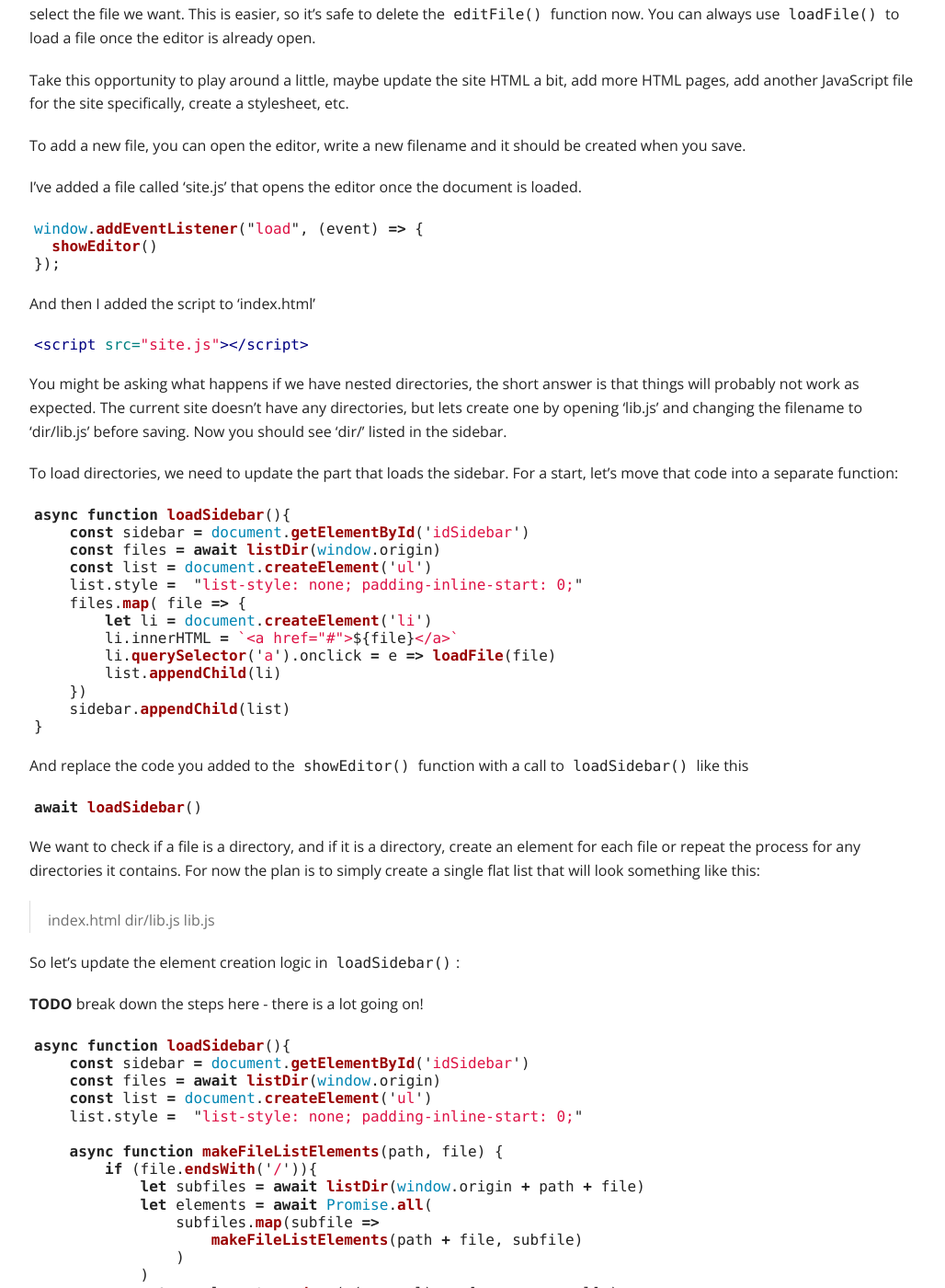
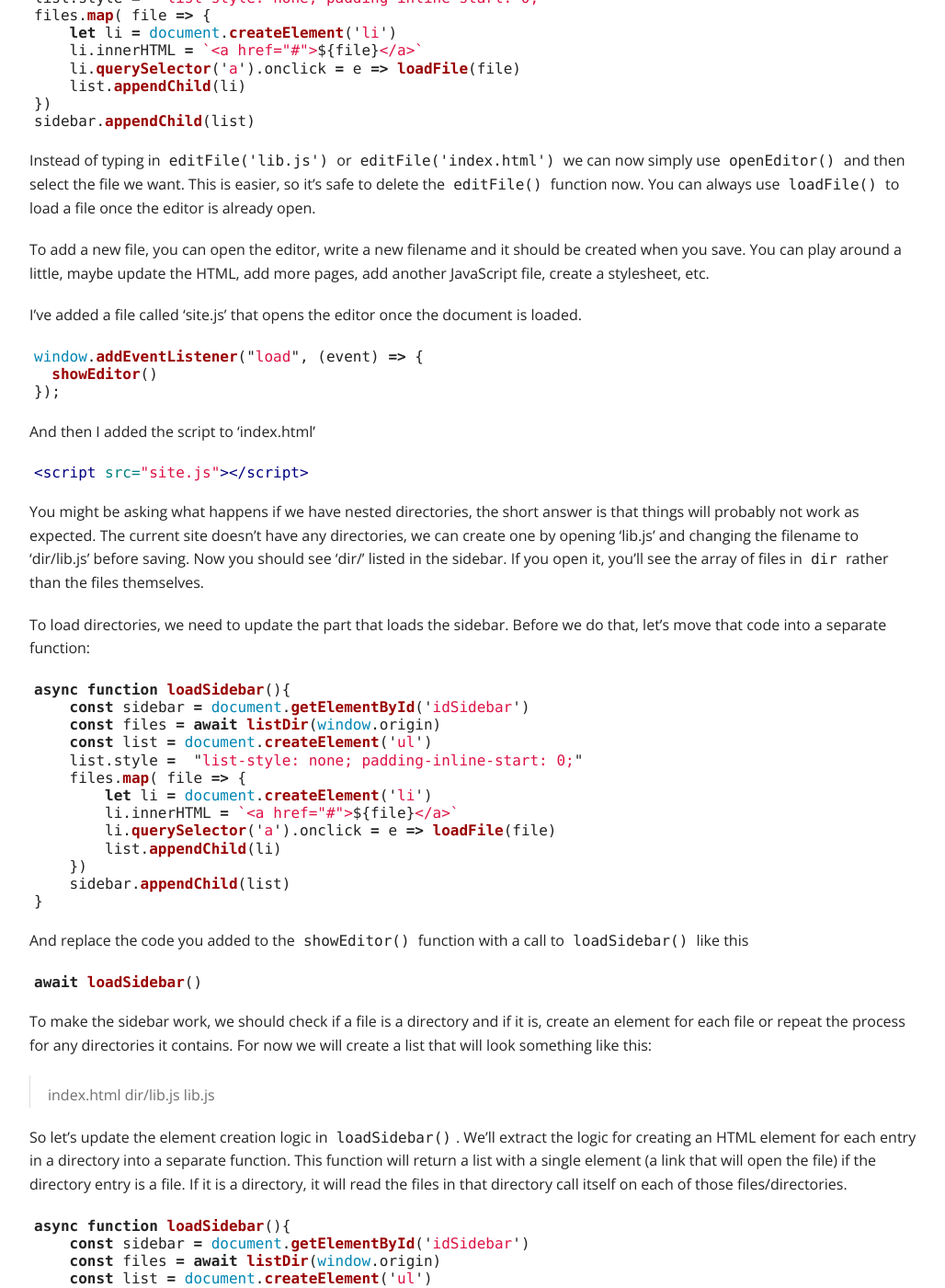
Before and after one commit to dirkcuys/thebacklog, a Jekyll site: the page built from projects/agregore-web-apps/part-3.md, in a window 1280 px wide and 1400 px high, scrolled down 2567 px. Shown: the whole window at 92% size, without its empty margins (123-1151 px from the left). Built offline with Jekyll 4.4.1, drawn with Linux system fonts in a browser that asks for light colours; nearby versions of some CDN libraries; some of the changed text lies outside the part shown.

Commit message:
Update part 3 & 4

````diff
--- a/projects/agregore-web-apps/part-3.md
+++ b/projects/agregore-web-apps/part-3.md
@@ -4,7 +4,7 @@
 ---
 # Part III
 
-So, let's assume we've lots the code from part [1 & 2]({{site.baseurl}}/projects/agregore-web-apps/part-1/), lets quickly bootstrap. Open ipfs://bafybeiczsscdsbs7ffqz55asqdf3smv6klcw3gofszvwlyarci47bgf354 and enter the following in the development console:
+Starting out, we'll assume we lost the code from part [1 & 2]({{site.baseurl}}/projects/agregore-web-apps/part-1/), let's quickly bootstrap. Open an [empty IPFS folder](ipfs://bafyaabakaieac/) in Agregore Browser and open the dev tools (Ctrl+Shift+I) and go to the console tab. Enter the following:
 
 ```js
 async function updateSite(filename, content){
@@ -61,7 +61,7 @@
 setTimeout( () => editFile('index.html'), 1000)
 ```
 
-Copy the code below in the editor and hit save.
+Again you will see some error text in the text area. Replace that with the code below and save again.
 
 ```html
 <html>
@@ -77,17 +77,25 @@
 
 A typical website consist of more than one file, in our example we have 'index.html' and 'lib.js'. Lets add a sidebar that lists all the files on our site. We can get a list of list of all the files in a directory in IPFS by adding '?noResolve' to the path. Try it by adding '?noResolve' to the current ipfs URL in the address bar, you should see a list that includes '../', './index.html' and './lib.js'. These are all the files for our site!
 
-So lets update './lib.js' to get this info for us. Open lib.js using `editFile('lib.js')` in the dev console and add the following function:
+Let's create a function to fetch the contents of a directory. Normally when we fetch an IPFS directory in the Agregore Browser, it checks to see if there is an index file present and if so, it returns that file. To disable that, we add the querystring `?noResolve` to the end of the directory URL
 
 ```js
 async function listDir(path){
-    const resp = await fetch(window.origin + '?noResolve')
+    const resp = await fetch(path + '?noResolve')
     const files = await resp.json()
     return files
 }
 ```
 
-We want to load this data into a sidebar, so we need to restructure the HTML for the editor a bit. Change the line
+We can test this function in the console by running, it should return the array `["index.html", "lib.js"]`.
+
+```
+await listDir(window.origin)
+```
+
+Now add the function './lib.js' using `editFile('lib.js')` in the dev console and adding the function body to the file.
+
+We want to load this data into a sidebar, so we need to restructure the HTML for the editor a bit. We'll have to update the HTML we've assigned to the editor. Change the part
 
 ```js
 editorDiv.innerHTML = `
@@ -96,6 +104,7 @@
 ```
 
 to the following:
+
 ```js
 editorDiv.innerHTML = `<div style="display: flex; flex-grow: 1; padding: 1em">
     <div id="idSidebar" style="padding-right: 1em;"><h2>Files</h2>
@@ -110,7 +119,7 @@
 </div>`
 ```
 
-And at the end of the 'showEditor' function add the logic to create a list with all the files and add it to the sidebar:
+And add the logic to create a list with all the files and add it to the sidebar at the end of the 'showEditor' function:
 
 ```js
 const sidebar = document.getElementById('idSidebar')
@@ -128,9 +137,7 @@
 
 Instead of typing in `editFile('lib.js')` or `editFile('index.html')` we can now simply use `openEditor()` and then select the file we want. This is easier, so it's safe to delete the `editFile()` function now. You can always use `loadFile()` to load a file once the editor is already open.
 
-Take this opportunity to play around a little, maybe update the site HTML a bit, add more HTML pages, add another JavaScript file for the site specifically, create a stylesheet, etc.
-
-To add a new file, you can open the editor, write a new filename and it should be created when you save.
+To add a new file, you can open the editor, write a new filename and it should be created when you save. You can play around a little, maybe update the HTML, add more pages, add another JavaScript file, create a stylesheet, etc.
 
 I've added a file called 'site.js' that opens the editor once the document is loaded.
 
@@ -146,9 +153,9 @@
 <script src="site.js"></script>
 ```
 
-You might be asking what happens if we have nested directories, the short answer is that things will probably not work as expected. The current site doesn't have any directories, but lets create one by opening 'lib.js' and changing the filename to 'dir/lib.js' before saving. Now you should see 'dir/' listed in the sidebar.
+You might be asking what happens if we have nested directories, the short answer is that things will probably not work as expected. The current site doesn't have any directories, we can create one by opening 'lib.js' and changing the filename to 'dir/lib.js' before saving. Now you should see 'dir/' listed in the sidebar. If you open it, you'll see the array of files in `dir` rather than the files themselves.
 
-To load directories, we need to update the part that loads the sidebar. For a start, let's move that code into a separate function:
+To load directories, we need to update the part that loads the sidebar. Before we do that, let's move that code into a separate function:
 
 ```js
 async function loadSidebar(){
@@ -167,19 +174,18 @@
 ```
 
 And replace the code you added to the `showEditor()` function with a call to `loadSidebar()` like this
+
 ```js
 await loadSidebar()
 ```
 
-We want to check if a file is a directory, and if it is a directory, create an element for each file or repeat the process for any directories it contains. For now the plan is to simply create a single flat list that will look something like this:
+To make the sidebar work, we should check if a file is a directory and if it is, create an element for each file or repeat the process for any directories it contains. For now we will create a list that will look something like this:
 
 > index.html
 > dir/lib.js
 > lib.js
 
-So let's update the element creation logic in `loadSidebar()`:
-
-**TODO** break down the steps here - there is a lot going on!
+So let's update the element creation logic in `loadSidebar()`. We'll extract the logic for creating an HTML element for each entry in a directory into a separate function. This function will return a list with a single element (a link that will open the file) if the directory entry is a file. If it is a directory, it will read the files in that directory call itself on each of those files/directories.
 
 ```js
 async function loadSidebar(){
````
Also changed, not shown: other parts of projects/agregore-web-apps/part-3.md (+3 -3 lines), projects/agregore-web-apps/part-4.md (+12 -16 lines).
